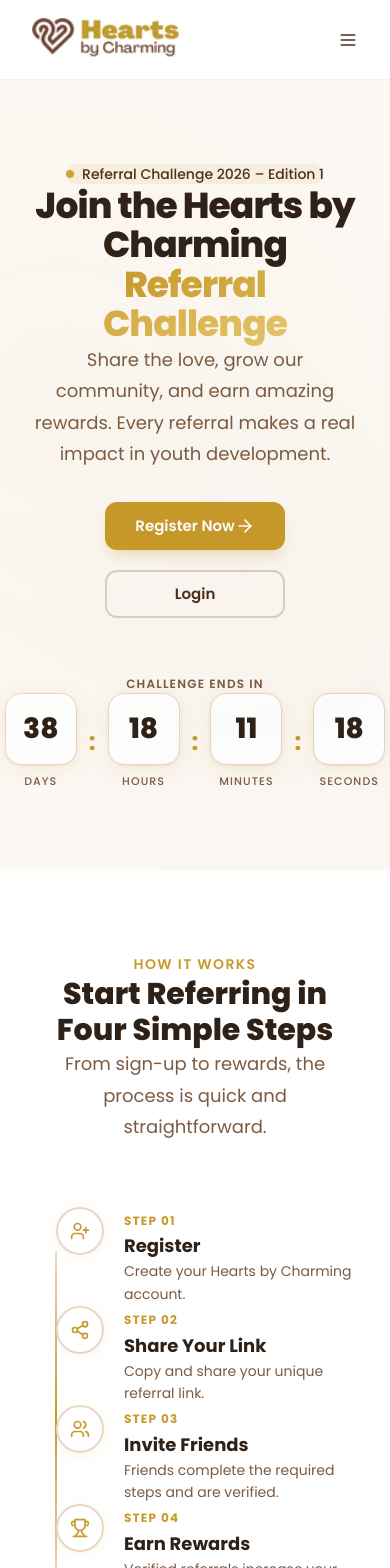
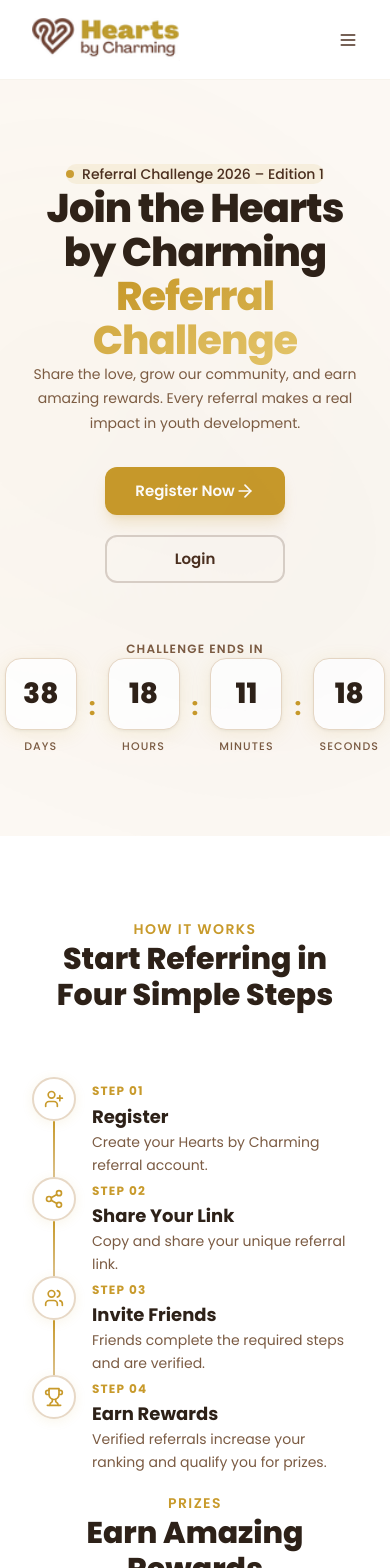
Before and after one commit to Johnfavour-maidu/hbcreferral, a Next.js app: page / in a window 390 px wide. Shown: the top 1568 px of the page. Built offline with nearby package versions, Linux system fonts and the light colour scheme.

Commit message:
landing: hero sizing, mobile tweaks, timeline fix, visible card borders

```diff
--- a/src/components/landing/cta.tsx
+++ b/src/components/landing/cta.tsx
@@ -50,7 +50,7 @@ export function CTASection() {
           viewport={{ once: true }}
           transition={{ duration: 0.6 }}
           className="brown-gradient rounded-3xl overflow-hidden text-center"
-          style={{ marginBottom: 44, border: "1px solid rgba(200,154,43,0.2)" }}
+          style={{ marginBottom: 44, border: "1.5px solid rgba(200,154,43,0.35)" }}
         >
           <div className="px-8 md:px-16" style={{ paddingTop: 32, paddingBottom: 28, textAlign: "center" as const }}>
             <h2 className="text-3xl md:text-4xl lg:text-5xl font-extrabold text-cream leading-tight" style={{ marginBottom: 16 }}>
@@ -110,7 +110,7 @@ export function CTASection() {
           viewport={{ once: true }}
           transition={{ duration: 0.6, delay: 0.1 }}
           className="relative brown-gradient rounded-3xl overflow-hidden"
-          style={{ border: "1px solid rgba(200,154,43,0.2)" }}
+          style={{ border: "1.5px solid rgba(200,154,43,0.35)" }}
         >
           <div className="absolute inset-0 opacity-10 pointer-events-none">
             <div className="absolute top-0 left-1/4 w-80 h-80 bg-gold rounded-full blur-[100px]" />
--- a/src/components/landing/hero.tsx
+++ b/src/components/landing/hero.tsx
@@ -34,7 +34,7 @@ export function HeroSection() {
               initial={{ opacity: 0, y: 20 }}
               animate={{ opacity: 1, y: 0 }}
               transition={{ duration: 0.6, delay: 0.1, ease }}
-              className="text-[36px] sm:text-[44px] lg:text-[64px] font-extrabold text-brown-dark leading-[1.1] tracking-tight mb-5"
+              className="text-[40px] sm:text-[52px] lg:text-[72px] font-extrabold text-brown-dark leading-[1.1] tracking-tight mb-5"
             >
               Join the Hearts by Charming{" "}
               <span className="text-gradient-gold">Referral Challenge</span>
@@ -44,7 +44,7 @@ export function HeroSection() {
               initial={{ opacity: 0, y: 16 }}
               animate={{ opacity: 1, y: 0 }}
               transition={{ duration: 0.5, delay: 0.2, ease }}
-              className="text-brown-light text-lg lg:text-xl leading-[1.75] text-center"
+              className="text-brown-light text-sm sm:text-lg lg:text-xl leading-[1.75] text-center"
               style={{ marginBottom: 32 }}
             >
               Share the love, grow our community, and earn amazing rewards.
--- a/src/components/landing/how-it-works.tsx
+++ b/src/components/landing/how-it-works.tsx
@@ -7,7 +7,7 @@ const steps = [
   {
     icon: UserPlus,
     title: "Register",
-    description: "Create your Hearts by Charming account.",
+    description: "Create your Hearts by Charming referral account.",
     number: "01",
   },
   {
@@ -47,7 +47,7 @@ export function HowItWorks() {
           <h2 className="text-3xl md:text-4xl lg:text-5xl font-extrabold text-brown-dark mb-4">
             Start Referring in Four Simple Steps
           </h2>
-          <p className="text-brown-light text-lg leading-[1.75] text-center" style={{ maxWidth: 520, margin: "0 auto" }}>
+          <p className="hidden md:block text-brown-light text-lg leading-[1.75] text-center" style={{ maxWidth: 520, margin: "0 auto" }}>
             From sign-up to rewards, the process is quick and straightforward.
           </p>
         </motion.div>
@@ -77,7 +77,6 @@ export function HowItWorks() {
                 transition={{ delay: i * 0.15, duration: 0.5, ease: [0.25, 0.46, 0.45, 0.94] }}
                 className="flex flex-col items-center text-center relative"
               >
-                {/* Step number circle */}
                 <div
                   className="relative z-10 bg-white flex items-center justify-center mb-6"
                   style={{
@@ -96,17 +95,12 @@ export function HowItWorks() {
                   </div>
                 </div>
 
-                {/* Step number */}
                 <span className="text-gold text-xs font-bold uppercase tracking-widest mb-2">
                   Step {step.number}
                 </span>
-
-                {/* Title */}
                 <h3 className="text-lg font-bold text-brown-dark mb-2">
                   {step.title}
                 </h3>
-
-                {/* Description */}
                 <p className="text-brown-light text-sm leading-relaxed" style={{ maxWidth: 200 }}>
                   {step.description}
                 </p>
@@ -116,21 +110,8 @@ export function HowItWorks() {
         </div>
 
         {/* Mobile vertical stepper */}
-        <div className="md:hidden relative" style={{ paddingLeft: 24 }}>
-          {/* Vertical connector line */}
-          <div
-            className="absolute"
-            style={{
-              top: 44,
-              bottom: 44,
-              left: 23,
-              width: 2,
-              background: "linear-gradient(180deg, #E7D8C6, #C89A2B, #E7D8C6)",
-              borderRadius: 1,
-            }}
-          />
-
-          <div className="space-y-10">
+        <div className="md:hidden relative">
+          <div className="space-y-8">
             {steps.map((step, i) => (
               <motion.div
                 key={step.number}
@@ -138,14 +119,15 @@ export function HowItWorks() {
                 whileInView={{ opacity: 1, x: 0 }}
                 viewport={{ once: true }}
                 transition={{ delay: i * 0.12, duration: 0.5, ease: [0.25, 0.46, 0.45, 0.94] }}
-                className="flex gap-5 relative"
+                className="flex gap-4 relative"
               >
-                {/* Step number circle */}
+                {/* Step number circle with centered line */}
+                <div className="relative flex flex-col items-center">
                   <div
                     className="relative z-10 shrink-0 bg-white flex items-center justify-center"
                     style={{
-                    width: 48,
-                    height: 48,
+                      width: 44,
+                      height: 44,
                       borderRadius: "50%",
                       border: "2px solid #E7D8C6",
                       boxShadow: "0 2px 12px rgba(200,154,43,0.1)",
@@ -153,9 +135,23 @@ export function HowItWorks() {
                   >
                     <step.icon className="h-5 w-5 text-gold" />
                   </div>
+                  {/* Connector line between circles - only between items */}
+                  {i < steps.length - 1 && (
+                    <div
+                      style={{
+                        position: "absolute",
+                        top: 44,
+                        bottom: -32,
+                        width: 2,
+                        background: "linear-gradient(180deg, #C89A2B, #E7D8C6)",
+                        borderRadius: 1,
+                      }}
+                    />
+                  )}
+                </div>
 
                 {/* Content */}
-                <div className="pt-2">
+                <div className="pt-2 pb-2">
                   <span className="text-gold text-xs font-bold uppercase tracking-widest">
                     Step {step.number}
                   </span>
--- a/src/components/landing/rewards.tsx
+++ b/src/components/landing/rewards.tsx
@@ -35,7 +35,7 @@ const tiers = [
 export function RewardsPreview() {
   return (
     <section id="rewards" className="bg-white">
-      <div style={{ paddingTop: 16, paddingBottom: 80 }}>
+      <div className="pt-12 md:pt-4 pb-20">
         <div style={{ maxWidth: 1000, margin: "0 auto", paddingLeft: 32, paddingRight: 32 }}>
           <motion.div
             initial={{ opacity: 0, y: 20 }}
```
Lines whose indentation alone changed are shown as unchanged.
